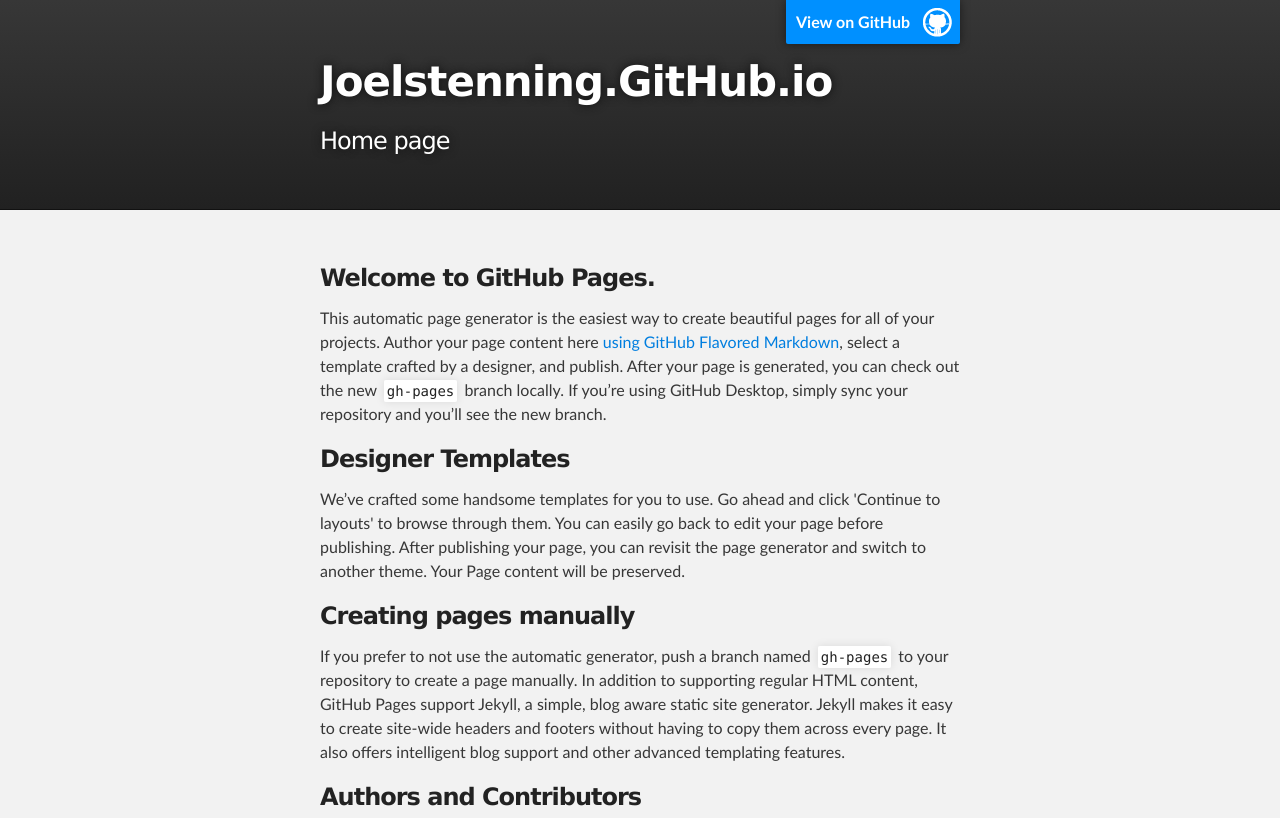
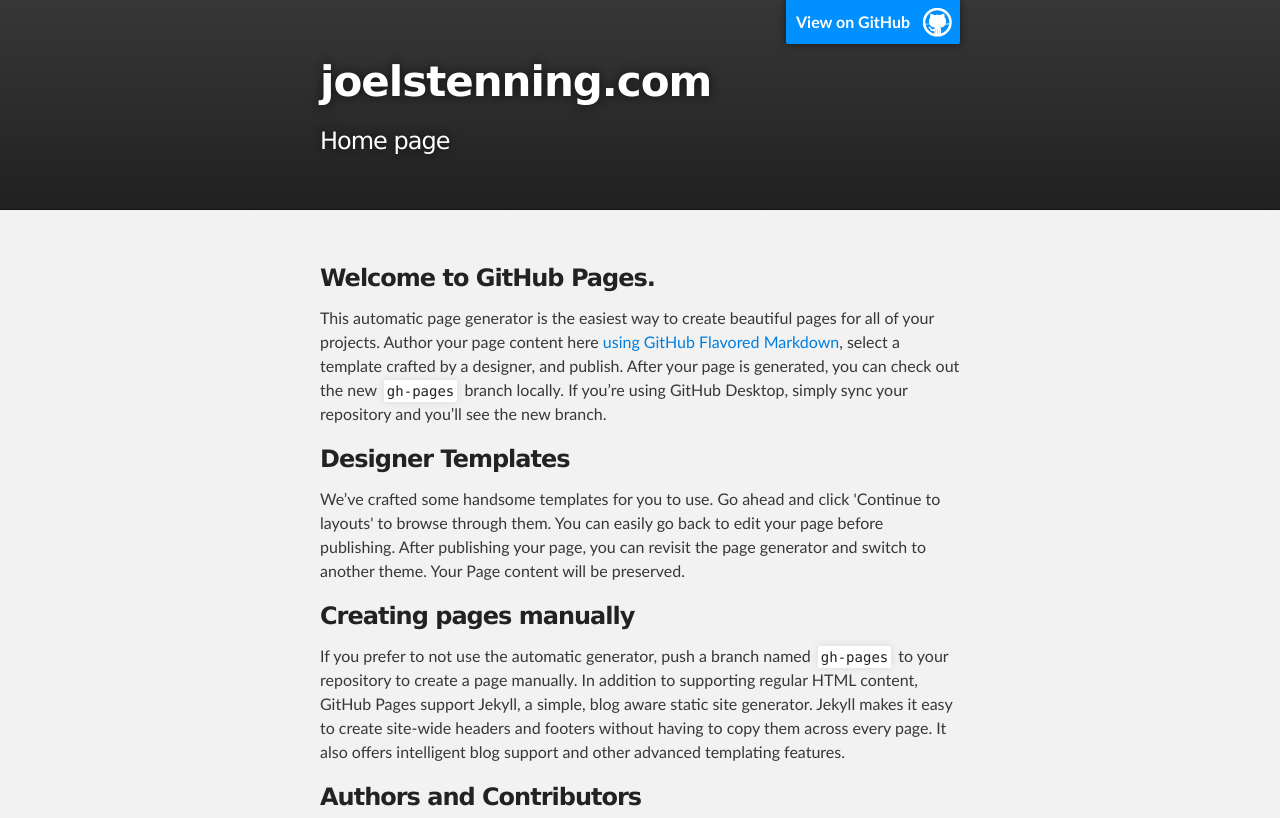
Before and after one commit to joelstenning/joelstenning.github.io, a plain HTML site: page index.html in a window 1280 px wide. Shown: the top 818 px of the page. Drawn offline with Linux system fonts and the light colour scheme.

Commit message:
inital commit

```diff
--- a/index.html
+++ b/index.html
@@ -18,7 +18,7 @@
         <header class="inner">
           <a id="forkme_banner" href="https://github.com/joelstenning">View on GitHub</a>
 
-          <h1 id="project_title">Joelstenning.GitHub.io</h1>
+          <h1 id="project_title">joelstenning.com</h1>
           <h2 id="project_tagline">Home page</h2>
 
         </header>
```
